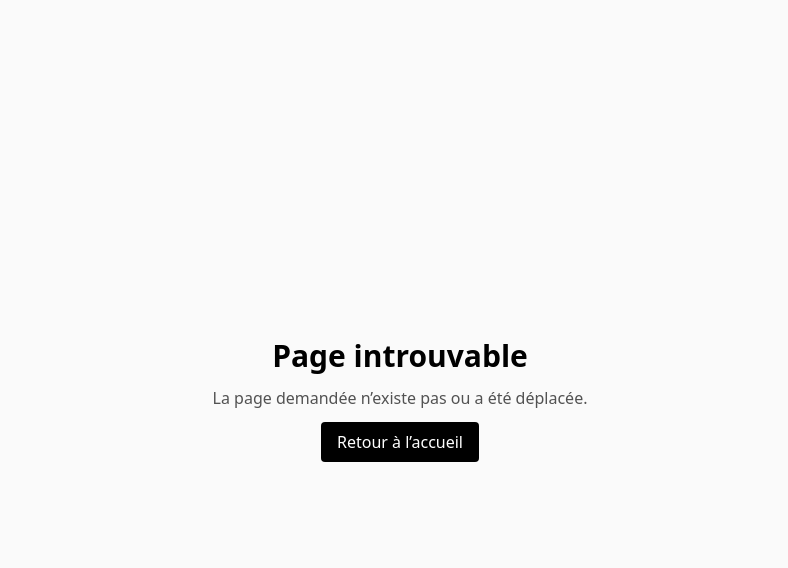
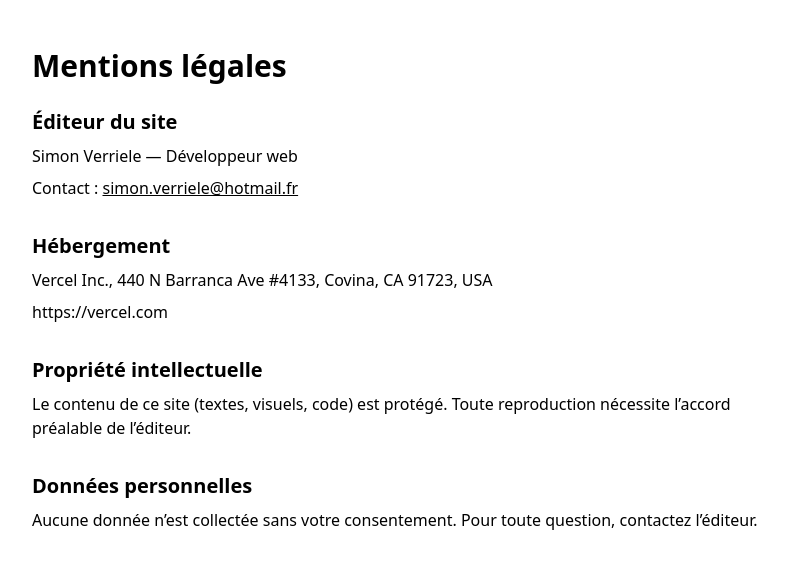
Before and after one commit to VSimon59/portfolio, a Next.js app: page /mentions-legales in a window 1280 px wide. Before the commit this address had no page. Shown: the top 568 px of the page, without its empty margins (240-1028 px from the left). Built offline with nearby package versions, Linux system fonts and the light colour scheme.

Commit message:
feat: page Mentions légales + lien footer

```diff
--- /dev/null
+++ b/app/mentions-legales/page.jsx
@@ -0,0 +1,31 @@
+'use client'
+
+export default function MentionsLegales() {
+  return (
+    <main className="mx-auto max-w-3xl px-4 py-12">
+      <h1 className="text-3xl font-bold mb-6">Mentions légales</h1>
+
+      <section className="space-y-2 mb-8">
+        <h2 className="text-xl font-semibold">Éditeur du site</h2>
+        <p>Simon Verriele — Développeur web</p>
+        <p>Contact : <a className="underline" href="mailto:simon.verriele@hotmail.fr">simon.verriele@hotmail.fr</a></p>
+      </section>
+
+      <section className="space-y-2 mb-8">
+        <h2 className="text-xl font-semibold">Hébergement</h2>
+        <p>Vercel Inc., 440 N Barranca Ave #4133, Covina, CA 91723, USA</p>
+        <p>https://vercel.com</p>
+      </section>
+
+      <section className="space-y-2 mb-8">
+        <h2 className="text-xl font-semibold">Propriété intellectuelle</h2>
+        <p>Le contenu de ce site (textes, visuels, code) est protégé. Toute reproduction nécessite l’accord préalable de l’éditeur.</p>
+      </section>
+
+      <section className="space-y-2">
+        <h2 className="text-xl font-semibold">Données personnelles</h2>
+        <p>Aucune donnée n’est collectée sans votre consentement. Pour toute question, contactez l’éditeur.</p>
+      </section>
+    </main>
+  )
+}
--- a/app/page.jsx
+++ b/app/page.jsx
@@ -100,6 +100,7 @@ function Projects() {
               <div className="mt-4 flex gap-3">
                 <a className="btn btn-primary" href={p.href}>Étude de cas</a>
                 <a className="btn border" href="#contact">Me contacter</a>
+                <a href="/mentions-legales" className="underline">Mentions légales</a>
               </div>
             </article>
           ))}
```
